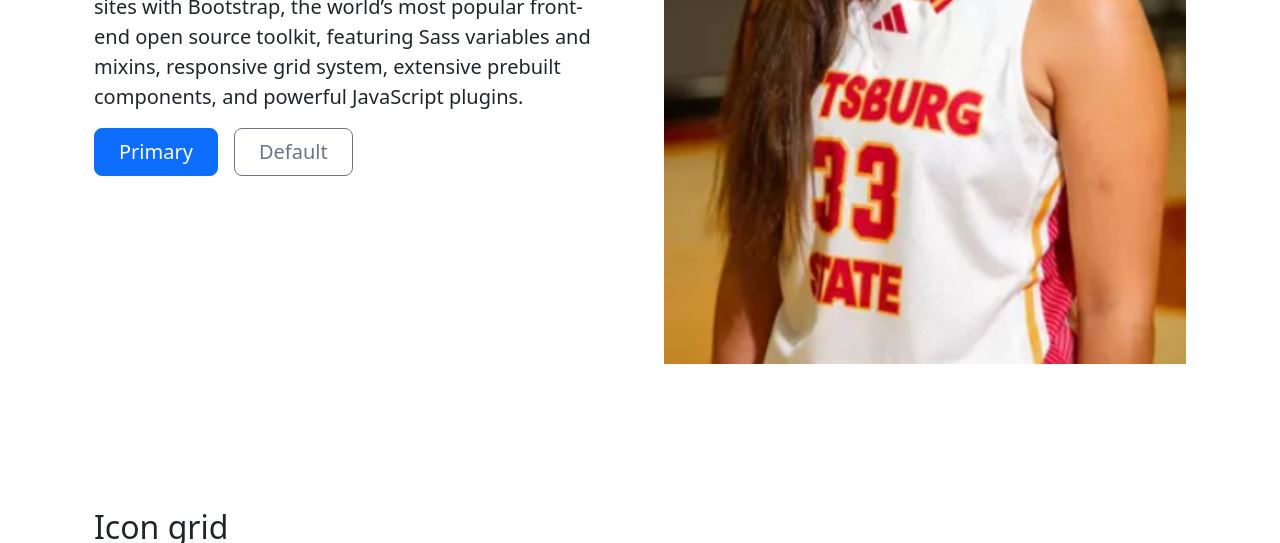
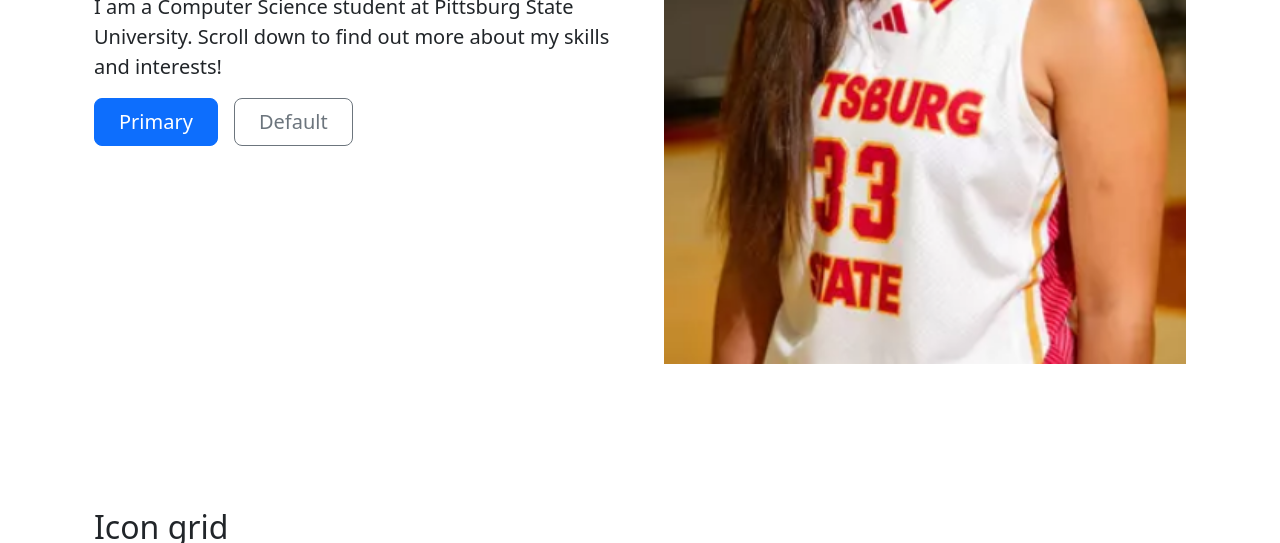
Before and after one commit to aloda33/myskills, a website: page index.html in a window 1280 px wide. Shown: the part 557-1100 px from the top of the page. Drawn offline with nearby package versions, Linux system fonts and the light colour scheme.

Commit message:
more text

```diff
--- a/index.html
+++ b/index.html
@@ -43,7 +43,7 @@
           </div>
           <div class="col-lg-6">
             <h1 class="display-5 fw-bold text-body-emphasis lh-1 mb-3">I'm Alba Lozano Davila, welcome to my page!</h1>
-            <p class="lead">Quickly design and customize responsive mobile-first sites with Bootstrap, the world’s most popular front-end open source toolkit, featuring Sass variables and mixins, responsive grid system, extensive prebuilt components, and powerful JavaScript plugins.</p>
+            <p class="lead">I am a Computer Science student at Pittsburg State University. Scroll down to find out more about my skills and interests!</p>
             <div class="d-grid gap-2 d-md-flex justify-content-md-start">
               <button type="button" class="btn btn-primary btn-lg px-4 me-md-2" fdprocessedid="t8srx8">Primary</button>
               <button type="button" class="btn btn-outline-secondary btn-lg px-4" fdprocessedid="a89wwj">Default</button>
```
